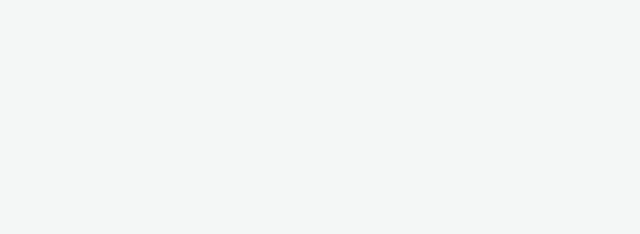
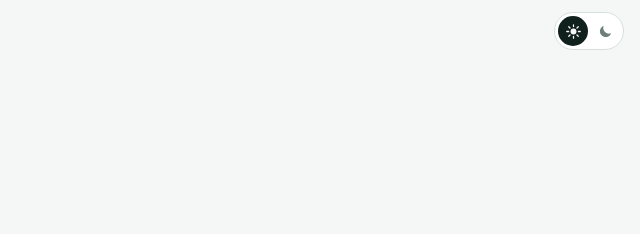
Before and after one commit to luminou/Data_Projects, a plain HTML site: page index.html in a window 1280 px wide. Shown: the top 234 px of the page, 640-1280 px from the left. Drawn offline with nearby package versions, Linux system fonts and the light colour scheme.

Commit message:
dark light mode

```diff
--- a/index.html
+++ b/index.html
@@ -132,5 +132,32 @@ footer a{color:var(--accent)}
 </div>
 <footer><div class="wrap">Clémentine Garoche · Montpellier · <a href="https://github.com/luminou" target="_blank" rel="noopener">GitHub</a></div></footer>
 
+<div class="themesw" role="group" aria-label="Colour theme">
+  <button type="button" data-t="light" aria-label="Light theme" title="Light theme"><svg viewBox="0 0 24 24" aria-hidden="true"><circle cx="12" cy="12" r="4.2"/><path d="M12 2.5v2.6M12 18.9v2.6M2.5 12h2.6M18.9 12h2.6M5.3 5.3l1.8 1.8M16.9 16.9l1.8 1.8M5.3 18.7l1.8-1.8M16.9 7.1l1.8-1.8"/></svg></button>
+  <button type="button" data-t="dark" aria-label="Dark theme" title="Dark theme"><svg viewBox="0 0 24 24" aria-hidden="true"><path d="M20 14.6A8.2 8.2 0 0 1 9.4 4 8.2 8.2 0 1 0 20 14.6z"/></svg></button>
+</div>
+<style>
+.themesw{position:fixed;top:12px;right:max(16px,env(safe-area-inset-right,0px));z-index:20;display:flex;gap:2px;padding:3px;border:1px solid var(--line);border-radius:999px;background:var(--surface,var(--bg))}
+.themesw button{all:unset;cursor:pointer;width:30px;height:30px;border-radius:999px;display:grid;place-items:center;color:var(--muted)}
+.themesw button svg{width:17px;height:17px;fill:none;stroke:currentColor;stroke-width:1.8;stroke-linecap:round;stroke-linejoin:round}
+.themesw button[data-t="dark"] svg{fill:currentColor;stroke:none}
+.themesw button[data-t="light"] svg circle{fill:currentColor;stroke:none}
+.themesw button:hover{color:var(--ink)}
+.themesw button[aria-pressed="true"]{background:var(--ink);color:var(--bg)}
+.themesw button:focus-visible{outline:2px solid var(--accent);outline-offset:1px}
+</style>
+<script>
+(function(){
+  const root = document.documentElement, mq = matchMedia('(prefers-color-scheme: dark)');
+  let saved = null; try { saved = localStorage.getItem('theme'); } catch(e) {}
+  if (saved === 'light' || saved === 'dark') root.dataset.theme = saved;
+  const sync = () => { const cur = root.dataset.theme || (mq.matches ? 'dark' : 'light');
+    document.querySelectorAll('.themesw button').forEach(b => b.setAttribute('aria-pressed', b.dataset.t === cur)); };
+  document.querySelector('.themesw').addEventListener('click', e => { const b = e.target.closest('button'); if (!b) return;
+    root.dataset.theme = b.dataset.t; try { localStorage.setItem('theme', b.dataset.t); } catch(e) {} sync(); });
+  mq.addEventListener('change', sync); sync();
+})();
+</script>
+
 </body>
 </html>
```
